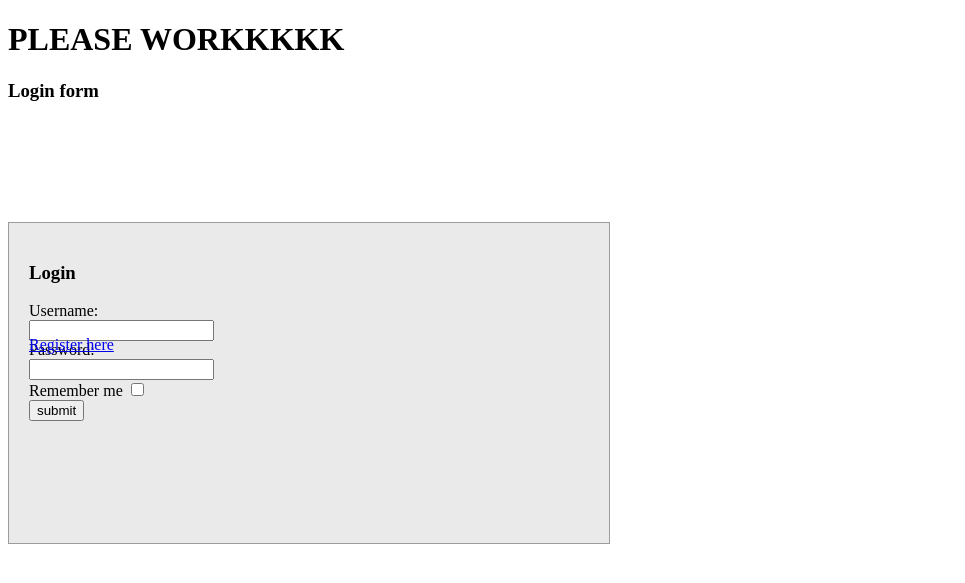
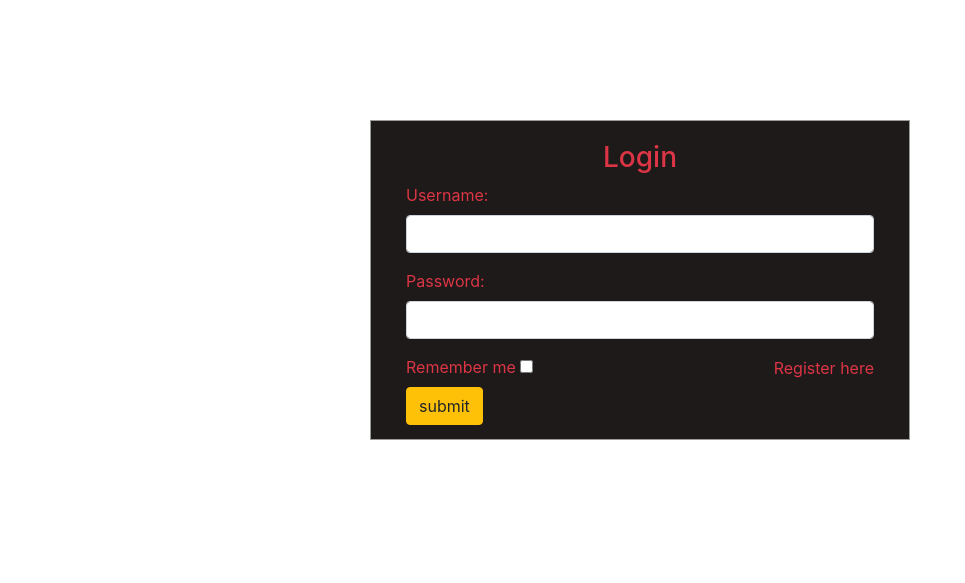
Before and after one commit to jjarquin1/epicDemic, a Node server app: page / in a window 1280 px wide. Shown: the top 583 px of the page, without its empty margins (0-965 px from the left). Run offline with Node 20, Linux system fonts and the light colour scheme; some libraries are stand-ins or nearby versions.

Commit message:
created and stylized login form

```diff
--- a/public/stylesheets/style.css
+++ b/public/stylesheets/style.css
@@ -3,7 +3,7 @@
     max-width: 600px;
     height: 320px;
     border: 1px solid #9C9C9C;
-    background-color: #EAEAEA;
+    background-color: #1f1a1a;
   }
   #login .container #login-row #login-column #login-box #login-form {
     padding: 20px;
--- a/views/homepage.hbs
+++ b/views/homepage.hbs
@@ -1,26 +1,25 @@
 <main>
     <div id="login">
-        <h3 class="text-center text-white pt-5">Login form</h3>
         <div class="container">
             <div id="login-row" class="row justify-content-center align-items-center">
                 <div id="login-column" class="col-md-6">
                     <div id="login-box" class="col-md-12">
                         <form id="login-form" class="form" action="" method="post">
-                            <h3 class="text-center text-info">Login</h3>
+                            <h3 class="text-center text-danger">Login</h3>
                             <div class="form-group">
-                                <label for="username" class="text-info">Username:</label><br>
+                                <label for="username" class="text-danger">Username:</label><br>
                                 <input type="text" name="username" id="username" class="form-control">
                             </div>
                             <div class="form-group">
-                                <label for="password" class="text-info">Password:</label><br>
+                                <label for="password" class="text-danger">Password:</label><br>
                                 <input type="text" name="password" id="password" class="form-control">
                             </div>
                             <div class="form-group">
-                                <label for="remember-me" class="text-info"><span>Remember me</span> <span><input id="remember-me" name="remember-me" type="checkbox"></span></label><br>
-                                <input type="submit" name="submit" class="btn btn-info btn-md" value="submit">
+                                <label for="remember-me" class="text-danger"><span>Remember me</span> <span><input id="remember-me" name="remember-me" type="checkbox"></span></label><br>
+                                <input type="submit" name="submit" class="btn btn btn-warning btn-md" value="submit">
                             </div>
                             <div id="register-link" class="text-right">
-                                <a href="#" class="text-info">Register here</a>
+                                <a href="#" class="text-danger">Register here</a>
                             </div>
                         </form>
                     </div>
--- a/views/layouts/main.hbs
+++ b/views/layouts/main.hbs
@@ -4,15 +4,14 @@
     <meta charset="UTF-8">
     <meta http-equiv="X-UA-Compatible" content="IE=edge">
     <meta name="viewport" content="width=device-width, initial-scale=1.0">
-    <script src="https://cdn.jsdelivr.net/npm/bootstrap@5.0.2/dist/js/bootstrap.min.js"></script>
+    <script src="//maxcdn.bootstrapcdn.com/bootstrap/4.1.1/js/bootstrap.min.js"></script>
+    <script src="//cdnjs.cloudflare.com/ajax/libs/jquery/3.2.1/jquery.min.js"></script>
+    <link href="//maxcdn.bootstrapcdn.com/bootstrap/4.1.1/css/bootstrap.min.css" rel="stylesheet" id="bootstrap-css">
     <link rel="stylesheet" href="/stylesheets/style.css">
     <title>Outbreak</title>
 </head>
 
 <body>
-    <h1>PLEASE WORKKKKK</h1>
-
     {{{body}}}
-
 </body>
 </html>
```
